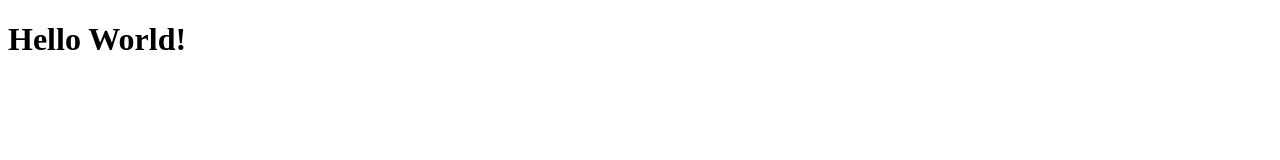
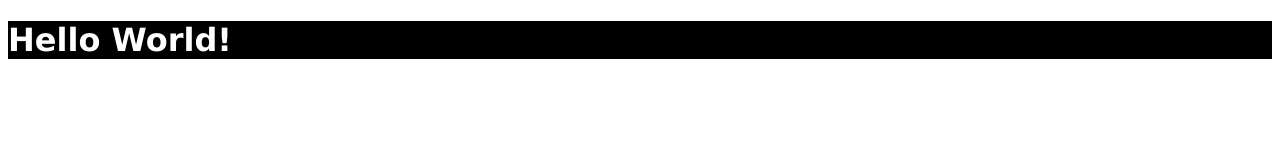
Before and after one commit to marcossouz/reactbook, a plain HTML site: page 01.01.html in a window 1280 px wide. Drawn offline with Linux system fonts and the light colour scheme.

Commit message:
Atributos especiais do DOM
Signed-off-by: Marcos Souza <mrcsz.m@gmail.com>

```diff
--- a/01.01.html
+++ b/01.01.html
@@ -19,8 +19,11 @@
         ReactDOM.render(
             React.DOM.h1(
                 {
-                    className: "pretty",
-                    htmlFor: "me",
+                    style: {
+                        background: "black",
+                        color: "white",
+                        fontFamily: "Verdana",
+                    }
                 },
                 "Hello World!"
             ),
```
Also changed, not shown: README.md.
